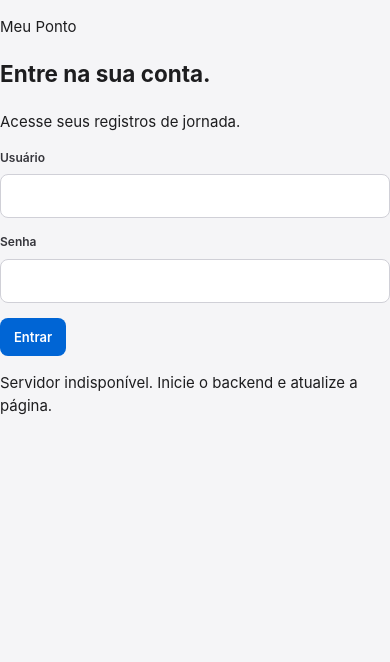
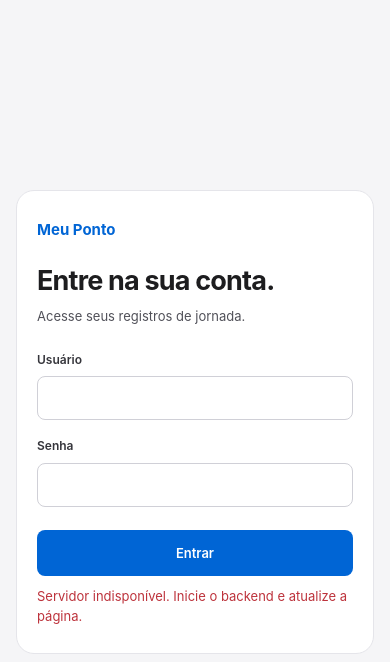
Before and after one commit to josepauloferreira/pi-ii-controle-jornada, a website built with Vite: page index.html in a window 390 px wide. Built offline with nearby package versions, Linux system fonts and the light colour scheme; files whose address does not match are found by name.

Commit message:
style: adaptar cadastro e login ao visual claro

```diff
--- a/src/style.css
+++ b/src/style.css
@@ -214,3 +214,74 @@ th:nth-child(9) { width: 16%; }
 @media (prefers-reduced-motion: reduce) {
   *,*::before,*::after { scroll-behavior: auto !important; transition-duration: .01ms !important; }
 }
+
+
+/* Cadastro e login pessoais */
+.auth-screen {
+  min-height: 100dvh;
+  padding: 26px 16px;
+  display: flex;
+  align-items: center;
+  justify-content: center;
+}
+.auth-card {
+  width: min(100%, 420px);
+  padding: clamp(24px, 5vw, 38px);
+  background: #fff;
+  border: 1px solid var(--line);
+  border-radius: 18px;
+}
+.auth-brand {
+  margin: 0 0 24px;
+  font-weight: 750;
+  font-size: 15px;
+  color: var(--blue-action);
+}
+.auth-card h1 {
+  font-size: clamp(27px, 5vw, 35px);
+  font-weight: 720;
+  letter-spacing: -.03em;
+  line-height: 1.2;
+  margin: 0 0 8px;
+}
+.auth-card > p:not(.auth-brand) {
+  margin: 0 0 25px;
+  color: var(--subtle);
+  font-size: 13px;
+}
+.auth-card .campo { margin-bottom: 17px; }
+.auth-submit {
+  width: 100%;
+  min-height: 46px;
+  margin-top: 6px;
+}
+.auth-error {
+  font-size: 13px;
+  color: var(--red);
+  margin: 10px 0 0;
+  overflow-wrap: anywhere;
+}
+.auth-error:empty { display: none; }
+.account-actions {
+  display: flex;
+  flex-wrap: wrap;
+  gap: 9px;
+  align-items: center;
+  color: var(--subtle);
+  font-size: 12px;
+  margin-top: 14px;
+}
+.account-actions #usuarioAtual {
+  font-weight: 700;
+  margin-right: auto;
+  color: var(--text);
+}
+.account-actions .btn {
+  min-height: 34px;
+  padding: 7px 11px;
+  font-size: 12px;
+}
+@media (max-width: 560px) {
+  .auth-card { padding: 27px 20px; }
+  .account-actions { gap: 8px; }
+}
```
